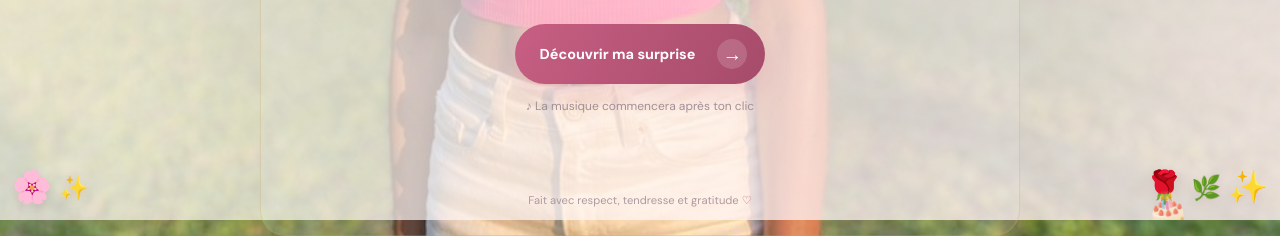
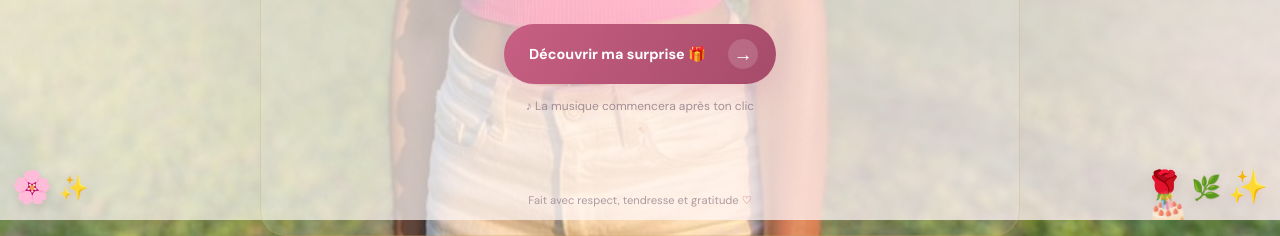
Before and after one commit to R00T-SN0WD3N-7/Joyeux-anniversaire-Mum, a plain HTML site: page index.html in a window 1280 px wide. Shown: the part 580-816 px from the top of the page. Drawn offline with nearby package versions, Linux system fonts and the light colour scheme.

Commit message:
Add files via upload

```diff
--- a/index.html
+++ b/index.html
@@ -66,7 +66,7 @@
       <div class="hero-rule"><span>♡</span></div>
       <p class="hero-note">Un moment rempli de douceur, de belles pensées et de bénédictions.</p>
       <button class="primary-button" id="startButton" type="button">
-        <span>Découvrir ma surprise</span><span class="button-arrow" aria-hidden="true">→</span>
+        <span>Découvrir ma surprise 🎁</span><span class="button-arrow" aria-hidden="true">→</span>
       </button>
       <p class="audio-hint">♪ La musique commencera après ton clic</p>
     </section>
```
